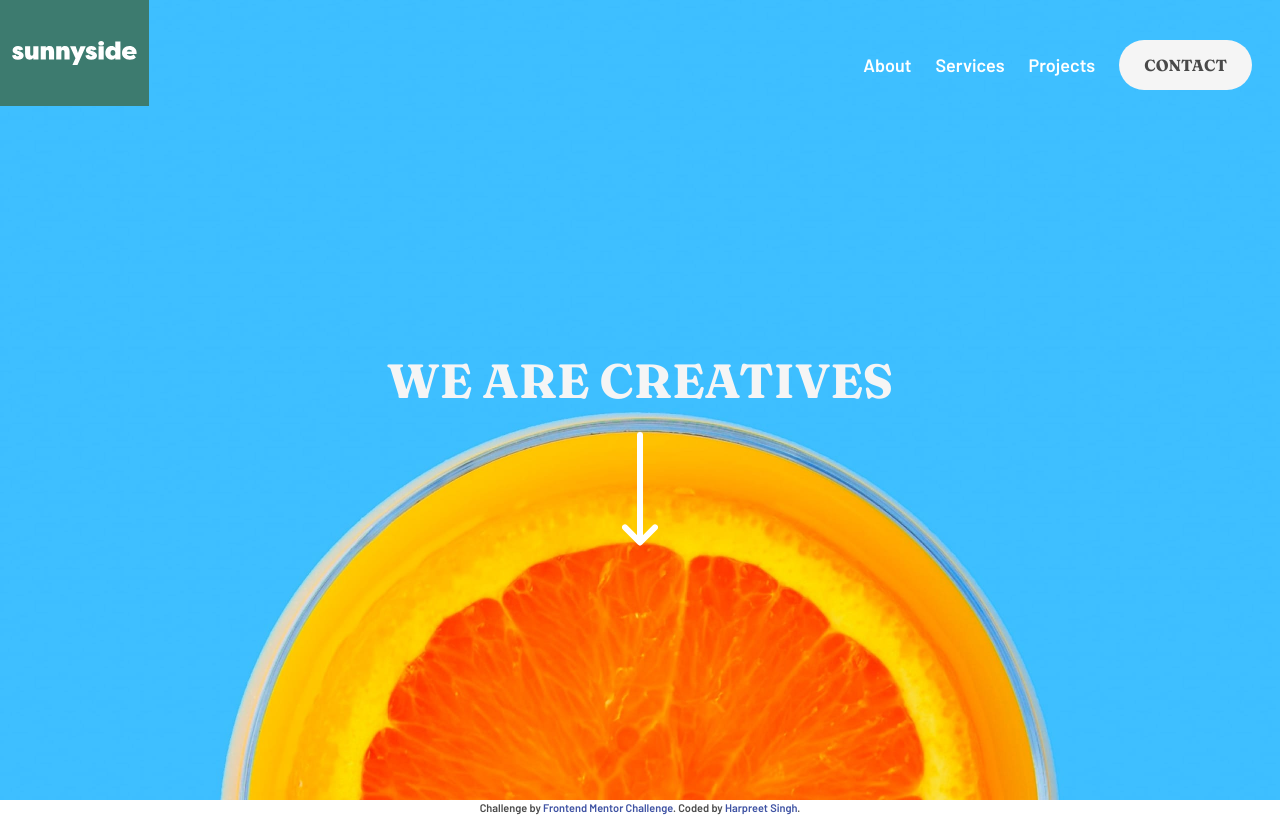
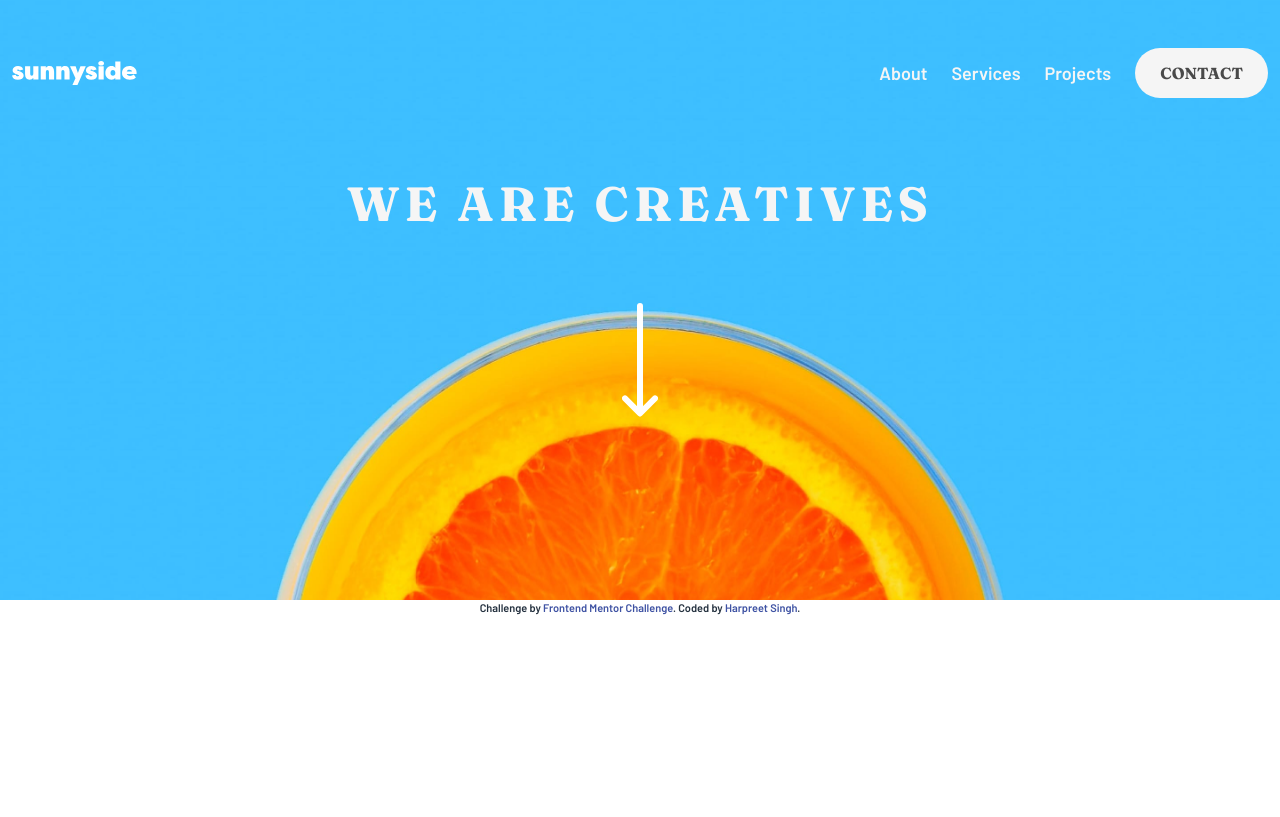
Before and after one commit to iharpreetbhatti/fem-sunnyside-agency-landing-page, a website built with webpack: page src/index.html in a window 1280 px wide. Built offline with nearby package versions, Linux system fonts and the light colour scheme.

Commit message:
hero section done

```diff
--- a/src/index.html
+++ b/src/index.html
@@ -25,9 +25,9 @@
 
 <body>
 
-  <header class="hero is-fullheight">
+  <header class="hero">
     <div class="hero-head">
-      <nav class="navbar is-primary" role="navigation" aria-label="main navigation">
+      <nav class="navbar is-transparent" role="navigation" aria-label="main navigation">
         <div class="navbar-brand">
           <a class="navbar-item" href="/">
             <img src="./assets/images/logo.svg" alt="Sunnyside Logo" width="125" height="26">
@@ -39,27 +39,44 @@
             <span aria-hidden="true"></span>
           </a>
         </div>
-        <div class="navbar-menu mt-5 mx-4 is-relative">
-          <div class=" navbar-end">
-            <a href="#" class="navbar-item has-text-centered py-4">About</a>
-            <a href="#" class="navbar-item has-text-centered py-4">Services</a>
-            <a href="#" class="navbar-item has-text-centered py-4">Projects</a>
-            <a href="#" class="navbar-item has-text-centered py-4">
-              <button class="button is-warning is-hidden-desktop is-rounded is-uppercase is-family-primary p-5">
-                Contact
-              </button>
-              <button class="button is-light is-hidden-touch is-rounded is-uppercase is-family-primary p-5">
+
+        <!-- Mobile Menu -->
+        <div class="navbar-menu is-hidden-desktop my-5 mx-4 is-relative">
+          <div class="navbar-end py-5">
+            <a href="#" class="navbar-item has-text-centered py-5 has-text-grey-light">About</a>
+            <a href="#" class="navbar-item has-text-centered py-5 has-text-grey-light">Services</a>
+            <a href="#" class="navbar-item has-text-centered py-5 has-text-grey-light">Projects</a>
+            <a href="#" class="navbar-item has-text-centered py-5">
+              <button class="button is-warning  is-rounded is-uppercase is-family-primary p-5">
                 Contact
               </button>
             </a>
           </div>
         </div>
+
+        <!-- Desktop Menu -->
+        <div class="navbar-menu is-hidden-touch is-relative">
+
+          <div class="navbar-end py-5">
+            <a href="#" class="navbar-item has-text-centered py-5 has-text-light">About</a>
+            <a href="#" class="navbar-item has-text-centered py-5 has-text-light">Services</a>
+            <a href="#" class="navbar-item has-text-centered py-5 has-text-light">Projects</a>
+            <a href="#" class="navbar-item has-text-centered py-5">
+              <button class="button is-light is-rounded is-uppercase is-family-primary p-5">
+                Contact
+              </button>
+            </a>
+          </div>
+        </div>
+
       </nav>
     </div>
-    <div class="hero-body">
+    <div class="hero-body is-flex is-align-items-center">
       <div class="container">
-        <h1 class="title is-1 has-text-centered is-uppercase has-text-light is-family-primary">We are creatives</h1>
-        <div class="block has-text-centered">
+        <h1 class="title is-2 is-size-1-desktop has-text-centered is-uppercase has-text-light is-family-primary pb-5">We
+          are
+          creatives</h1>
+        <div class="block has-text-centered pt-5">
           <img src="./assets/images/icon-arrow-down.svg" alt="Down Arrow">
         </div>
       </div>
--- a/src/styles/lib/_custom.scss
+++ b/src/styles/lib/_custom.scss
@@ -1,4 +1,5 @@
 .hero {
+  min-height: 75vh;
   background: url("../assets/images/mobile/image-header.jpg") no-repeat center
     center/cover;
 
@@ -6,9 +7,13 @@
     background: url("../assets/images/desktop/image-header.jpg") no-repeat
       center center/cover;
   }
-}
 
   .navbar {
+    position: absolute;
+    width: 100%;
+    left: 0;
+    top: 0;
+
     @include touch {
       .navbar-end::before {
         content: "";
@@ -24,3 +29,12 @@
       }
     }
   }
+
+  .hero-body {
+    .container {
+      .title {
+        letter-spacing: 0.3125rem;
+      }
+    }
+  }
+}
--- a/src/styles/lib/_variables.scss
+++ b/src/styles/lib/_variables.scss
@@ -46,6 +46,11 @@ $success: $themeDarkDesaturatedCyan;
 $info: $themeDarkBlue;
 $primary: $themeDarkModerateCyan;
 
+$grey-dark: $themeVeryDarkDesaturatedBlue;
+$grey: $themeVeryDarkGrayishBlue;
+$grey-light: $themeDarkGrayishBlue;
+$grey-lighter: $themeGrayishBlue;
+
 // ### Typography ### //
 $family-primary: "Fraunces", serif;
 $family-secondary: "Barlow", sans-serif;
```
Lines whose indentation alone changed are shown as unchanged.
